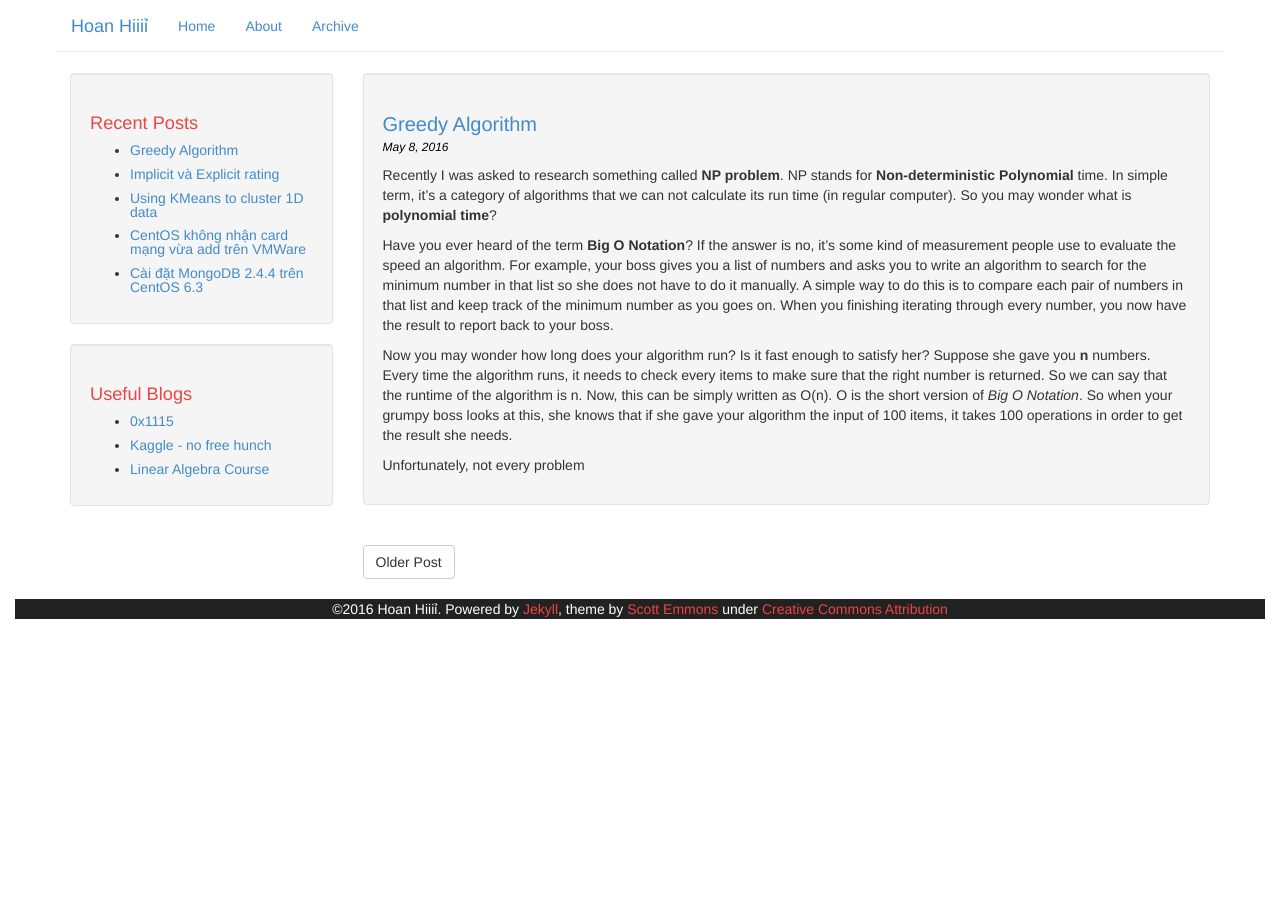
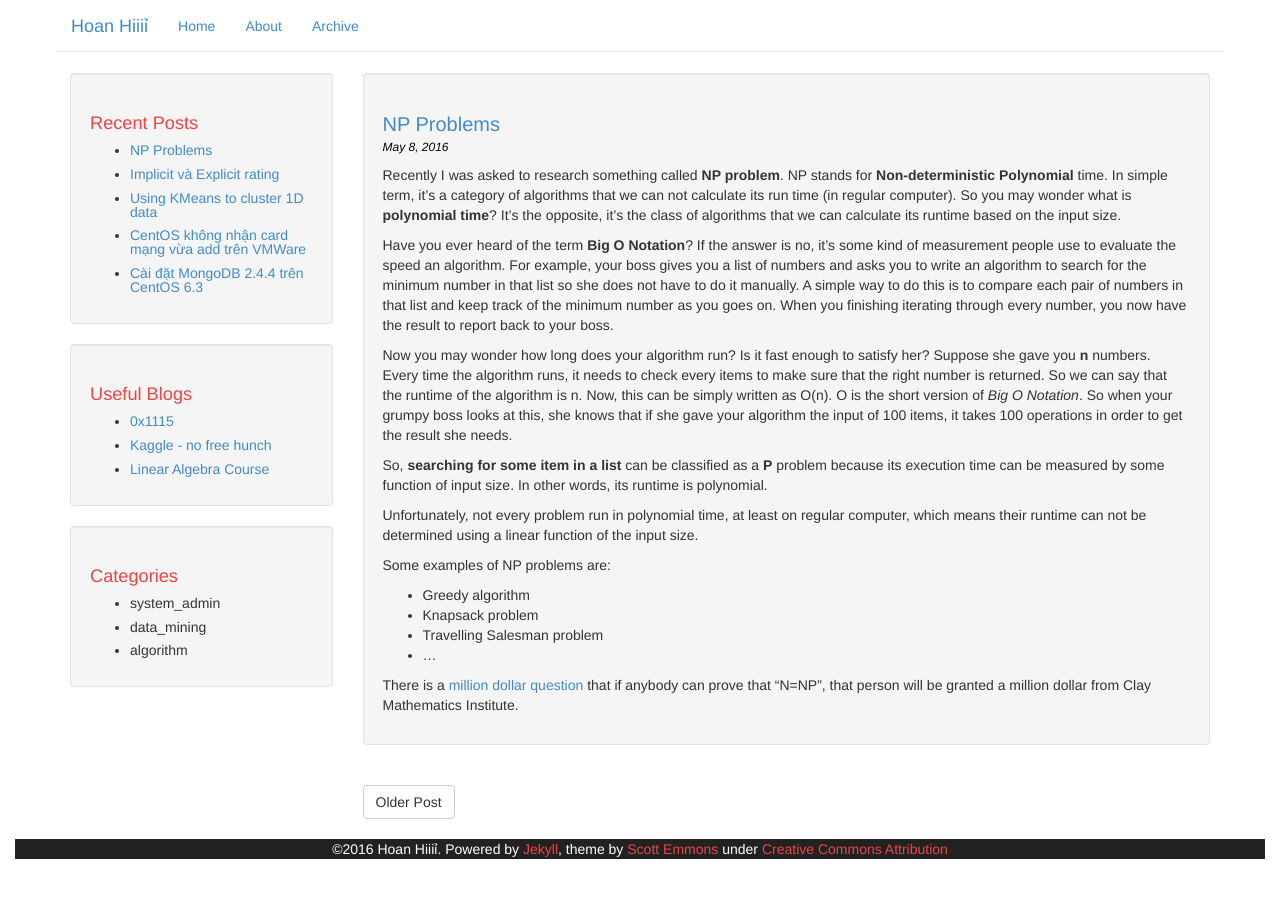
Before and after one commit to hoanvu/hoanvu.github.io, a Jekyll site: the page built from _posts/2016-05-08-np-problems.md, in a window 1280 px wide. Built offline with Jekyll 4.4.1, drawn with Linux system fonts in a browser that asks for light colours.

Commit message:
update NP-problem post

```diff
--- a/_includes/sidebar.html
+++ b/_includes/sidebar.html
@@ -5,7 +5,7 @@
 <div class="sidebar well">
     <h1>Recent Posts</h1>
     <ul>
-        {% for post in site.posts limit:5 %}
+        {% for post in site.posts limit:10 %}
           <li><a href="{{ site.baseurl}}{{ post.url }}">{{ post.title }}</a></li>
         {% endfor %}
     </ul>
@@ -13,4 +13,16 @@
 
 <div class="sidebar well">
 {% include links-list.html %}
+
+
 </div>
+
+<div class="sidebar well">
+    <h1>Categories</h1>
+    <ul>
+        {% for cat in site.categories %}
+            <li>{{ cat | first }}</li>
+        {% endfor %}
+    </ul>
+
+</div>
--- a/_posts/2016-05-08-greedy-algorithm.md
+++ b/_posts/2016-05-08-np-problems.md
@@ -1,15 +1,26 @@
 ---
 layout: post
-title: "Greedy Algorithm"
+title: "NP Problems"
 date: 2016-05-08 11:58:20 +0700
 categories: algorithm
-tags: algorithm greedy np
+tags: algorithm np
 ---
 
-Recently I was asked to research something called **NP problem**. NP stands for **Non-deterministic Polynomial** time. In simple term, it's a category of algorithms that we can not calculate its run time (in regular computer). So you may wonder what is **polynomial time**?
+Recently I was asked to research something called **NP problem**. NP stands for **Non-deterministic Polynomial** time. In simple term, it's a category of algorithms that we can not calculate its run time (in regular computer). So you may wonder what is **polynomial time**? It's the opposite, it's the class of algorithms that we can calculate its runtime based on the input size.
 
 Have you ever heard of the term **Big O Notation**? If the answer is no, it's some kind of measurement people use to evaluate the speed an algorithm. For example, your boss gives you a list of numbers and asks you to write an algorithm to search for the minimum number in that list so she does not have to do it manually. A simple way to do this is to compare each pair of numbers in that list and keep track of the minimum number as you goes on. When you finishing iterating through every number, you now have the result to report back to your boss.
 
 Now you may wonder how long does your algorithm run? Is it fast enough to satisfy her? Suppose she gave you **n** numbers. Every time the algorithm runs, it needs to check every items to make sure that the right number is returned. So we can say that the runtime of the algorithm is n. Now, this can be simply written as O(n). O is the short version of _Big O Notation_. So when your grumpy boss looks at this, she knows that if she gave your algorithm the input of 100 items, it takes 100 operations in order to get the result she needs.
 
-Unfortunately, not every problem
+So, **searching for some item in a list** can be classified as a **P** problem because its execution time can be measured by some function of input size. In other words, its runtime is polynomial.
+
+Unfortunately, not every problem run in polynomial time, at least on regular computer, which means their runtime can not be determined using a linear function of the input size.
+
+Some examples of NP problems are:
+
++ Greedy algorithm
++ Knapsack problem
++ Travelling Salesman problem
++ ...
+
+There is a [million dollar question](https://en.wikipedia.org/wiki/Millennium_Prize_Problems) that if anybody can prove that "N=NP", that person will be granted a million dollar from Clay Mathematics Institute.
```
